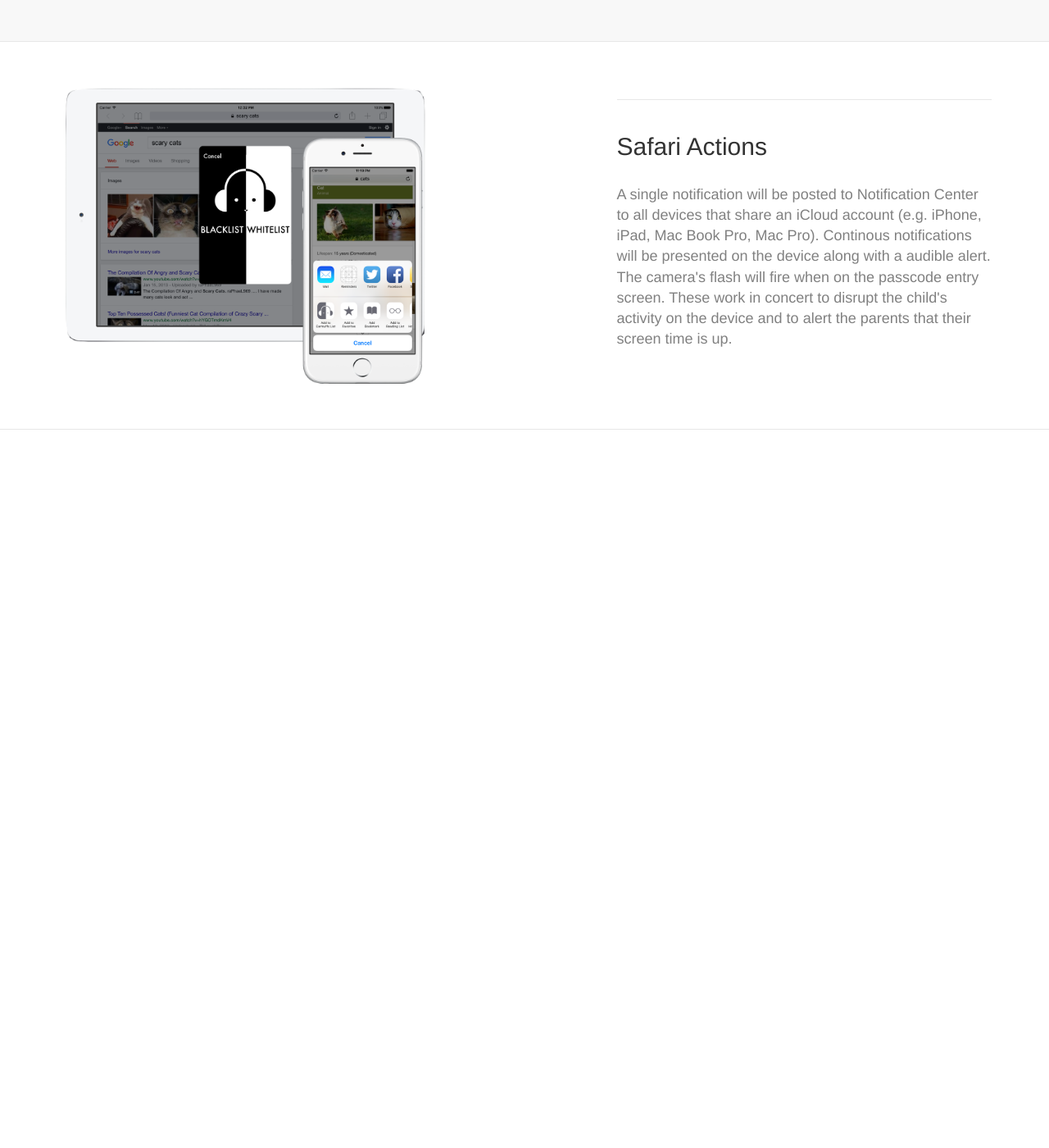
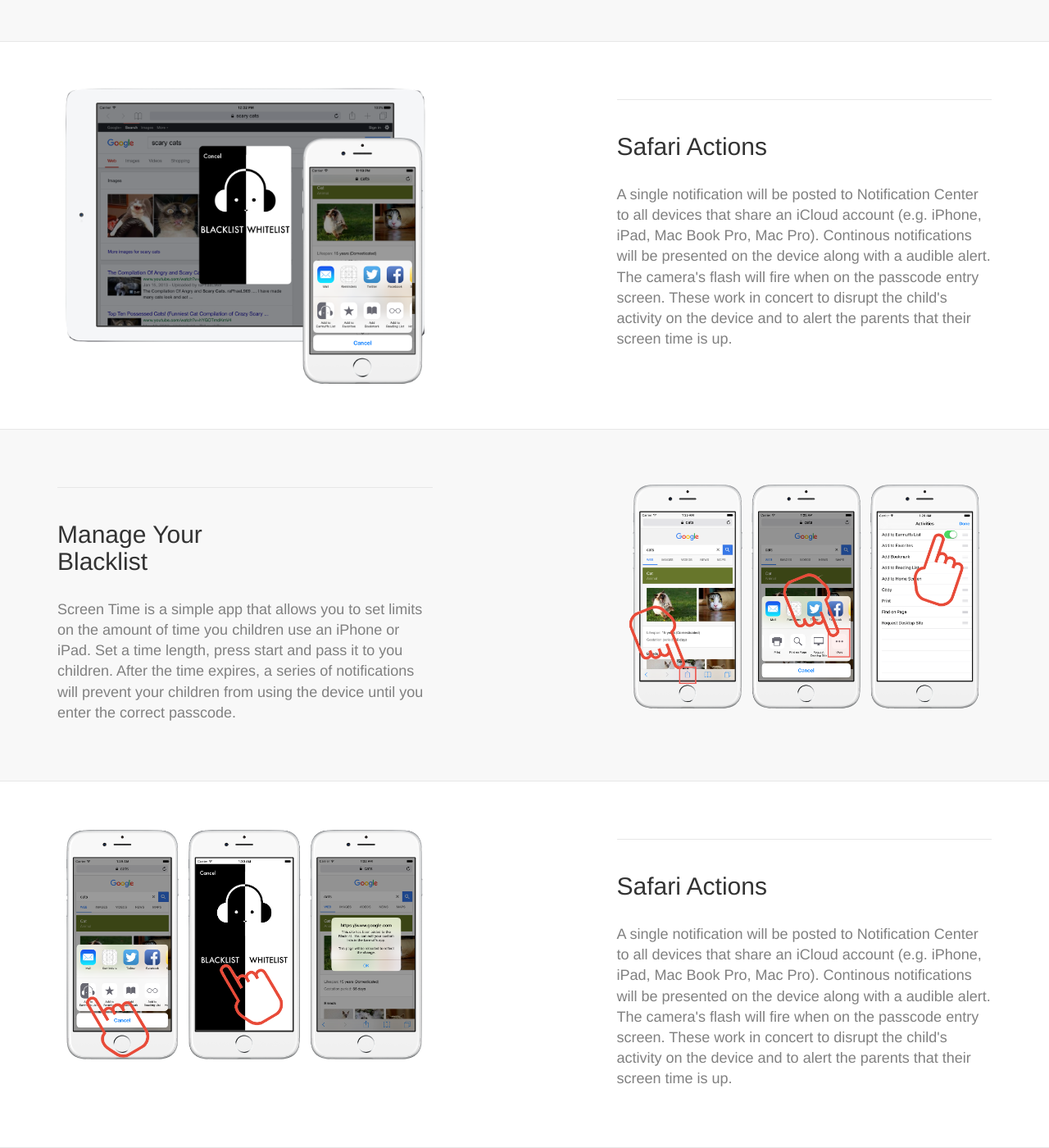
Before and after one commit to babybinks/earmuffs.work, a Jekyll site: the page built from support/blacklist.html, in a window 1280 px wide and 1400 px high, scrolled down 868 px. Shown: the whole window at 82% size. Built offline with Jekyll 4.4.1, drawn with Linux system fonts in a browser that asks for light colours; nearby versions of some CDN libraries; Markdown is read by kramdown in place of the engine named in the settings; before the commit the page ends 1392 px from its top, so only the background shows below that.

Commit message:
Add safari actions.

```diff
--- a/support/blacklist.html
+++ b/support/blacklist.html
@@ -1,6 +1,7 @@
 ---
 layout: appsupport
 title: The Blacklist
+listype: blacklist
 ---
 
 <div class="content-section-a">
@@ -52,9 +53,60 @@
 <img class="img-responsive" src="{{ site.baseurl }}public/images/safari-actions.png" alt="">
 </div>
 </div>
+</div>
+</div>
+
+
+<div class="content-section-a">
+<div class="container">
+
+<div class="row">
+<div class="col-lg-5 col-sm-6">
+<hr class="section-heading-spacer">
+<div class="clearfix"></div>
+<h2 class="section-heading">Manage Your
+<br>Blacklist</h2>
+<p class="lead">
+Screen Time is a simple app that allows you to set limits on the amount
+of time you children use an iPhone or iPad. Set a time length, press
+start and pass it to you children. After the time expires, a series of
+notifications will prevent your children from using the device until
+you enter the correct passcode.
+
+</p>
+</div>
+<div class="col-lg-5 col-lg-offset-2 col-sm-6">
+<img class="img-responsive" src="{{ site.baseurl }}public/images/safari-action-1.png" alt="">
+</div>
+</div>
 
 </div>
-<!-- /.container -->
+</div>
 
+
+
+
+
+<div class="content-section-b">
+<div class="container">
+<div class="row">
+<div class="col-lg-5 col-lg-offset-1 col-sm-push-6  col-sm-6">
+<hr class="section-heading-spacer">
+<div class="clearfix"></div>
+<h2 class="section-heading">Safari Actions</h2>
+<p class="lead">
+A single notification will be posted to Notification Center
+to all devices that share an iCloud account (e.g. iPhone,
+iPad, Mac Book Pro, Mac Pro).  Continous notifications
+will be presented on the device along with a audible alert.
+The camera's flash will fire when on the passcode entry screen.
+These work in concert to disrupt the child's activity on the device
+and to alert the parents that their screen time is up.
+</p>
 </div>
-<!-- /.content-section-b -->
+<div class="col-lg-5 col-sm-pull-6  col-sm-6">
+<img class="img-responsive" src="{{ site.baseurl }}public/images/safari-action-2.png" alt="">
+</div>
+</div>
+</div>
+</div>
```
Also changed, not shown: support/index.md (+1 -1 lines), support/install.md (+1 -1 lines), support/whitelist.html (+56 -4 lines), public/images/safari-action-1.png (added), public/images/safari-action-2.png (added), 1 other file.
